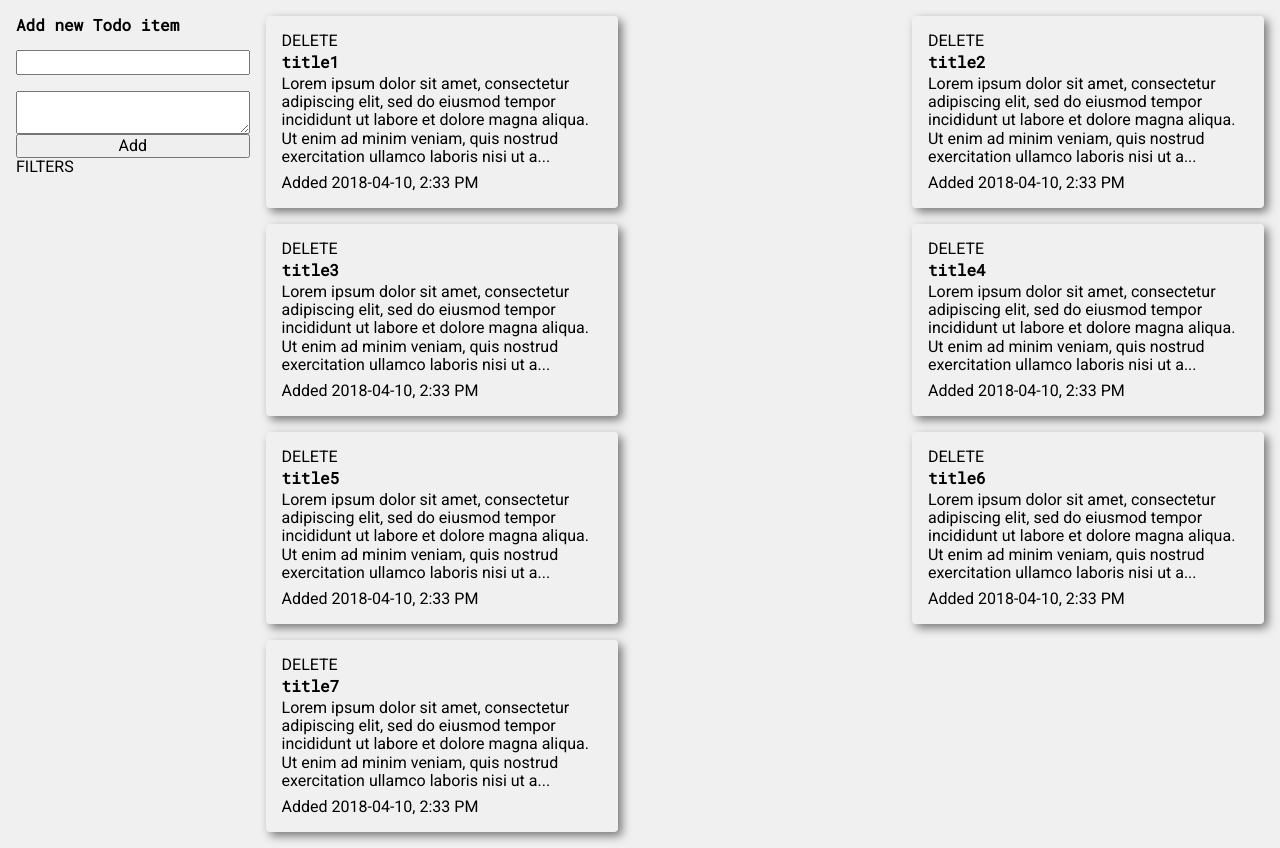
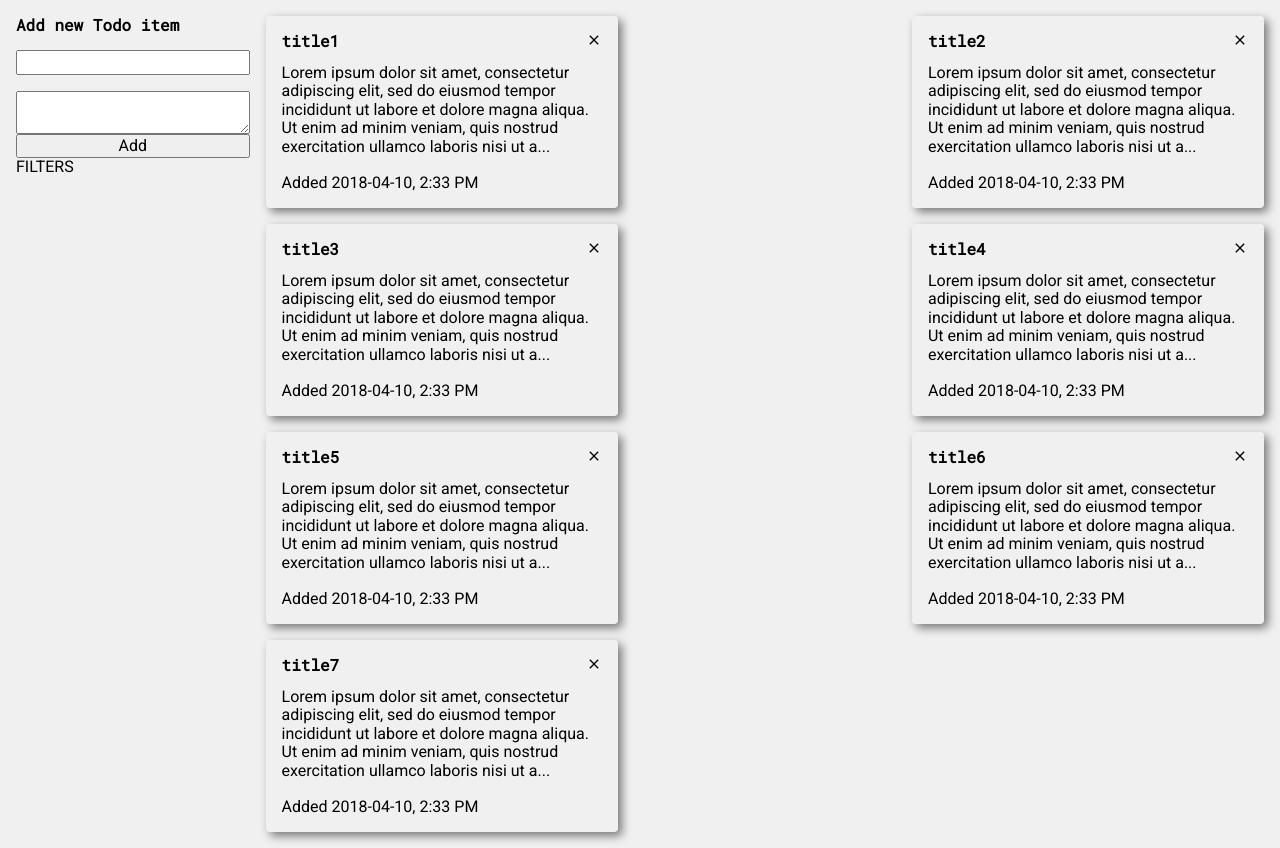
Before and after one commit to eyeslikeflame/potatodo-list, an Angular app: page / in a window 1280 px wide. Built offline with nearby package versions, Linux system fonts and the light colour scheme.

Commit message:
now is able to delete cards

```diff
--- a/src/app/todo-item/todo-item.component.html
+++ b/src/app/todo-item/todo-item.component.html
@@ -1,6 +1,11 @@
 <div class="card" (click)="edit($event)">
-  <div class="remove" (click)="remove($event)">DELETE</div>
-  <div class="title">{{item.title}}</div>
+  <span class="remove" (click)="remove($event)">
+    <svg xmlns="http://www.w3.org/2000/svg" width="24" height="24" viewBox="0 0 24 24">
+      <path d="M19 6.41L17.59 5 12 10.59 6.41 5 5 6.41 10.59 12 5 17.59 6.41 19 12 13.41 17.59 19 19 17.59 13.41 12z"/>
+      <path d="M0 0h24v24H0z" fill="none"/>
+    </svg>
+  </span>
+  <div class="title" *ngIf="item.title">{{item.title}}</div>
   <div class="description">{{item.description}}</div>
   <div class="date">
     <span>Added </span>
--- a/src/app/todo-item/todo-item.component.scss
+++ b/src/app/todo-item/todo-item.component.scss
@@ -1,4 +1,12 @@
 @import '../../styles/vars';
+
+:host {
+  margin-bottom: 1rem;
+  position: relative;
+  @include mobile {
+    flex-basis: 49%;
+  }
+}
 
 .card {
   max-width: 20rem;
@@ -8,27 +16,41 @@
   justify-content: space-between;
   text-overflow: ellipsis;
   padding: 1rem;
-  box-shadow: 4px 4px 10px rgba(0,0,0,0.5);
+  box-shadow: 4px 4px 10px rgba(0, 0, 0, 0.5);
   border-radius: 0.25rem;
   cursor: pointer;
   user-select: none;
+}
 
+.title {
 
-  .title {
+}
 
+.remove {
+  width: 2rem;
+  height: 2rem;
+  border-radius: 50%;
+  position: absolute;
+  right: 0.5rem;
+  top: 0.5rem;
+  padding: 0.5rem;
+  box-sizing: border-box;
+  transition: background 150ms ease;
 
+  &:hover {
+    background: rgba(0, 0, 0, 0.1);
   }
-  .description {
-    height: 6rem;
-    overflow: hidden;
-    text-overflow: ellipsis;
+  &:active {
+    background: rgba(0, 0, 0, 0.3);
+  }
+  svg {
+    width: 100%;
+    height: 100%;
   }
 }
 
-:host {
-  margin-bottom: 1rem;
-
-  @include mobile {
-    flex-basis: 49%;
-  }
+.description {
+  height: 6rem;
+  overflow: hidden;
+  text-overflow: ellipsis;
 }
--- a/src/app/todo-item/todo-item.component.ts
+++ b/src/app/todo-item/todo-item.component.ts
@@ -1,6 +1,7 @@
 import { Component, OnInit, Input, Output } from '@angular/core';
 
 import { TodoItem } from './todo-item';
+import { AppService } from '../app.service';
 
 @Component( {
   selector:    'app-todo-item',
@@ -11,17 +12,18 @@ export class TodoItemComponent implements OnInit {
   @Input() item;
   @Input() index;
 
-  constructor() {
+  constructor( public appService: AppService ) {
   }
 
   remove( event ) {
     event.stopPropagation();
-    console.log( 'remove' )
+    this.appService.todoArr.splice( this.index, 1 );
   }
 
   edit( event ) {
     event.stopPropagation();
-    console.log( 'edit' )
+    this.appService.todoArr[this.index].description = 'kekCheburek';
+    this.appService.todoArr[this.index].title = 'mdaa';
   }
 
   ngOnInit() {
--- a/src/app/todo-item/todo-item.ts
+++ b/src/app/todo-item/todo-item.ts
@@ -4,8 +4,8 @@ export class TodoItem {
 
   constructor( public title: string,
                public description: string ) {
-    this.title = this.trimStr( title, 24 ) || 'Untitled';
-    this.description = this.trimStr( description, 200 ) || '';
+    this.title = this.trimStr( title, 24 );
+    this.description = this.trimStr( description, 200 );
     this.created_at = Date.now();
   }
 
@@ -18,6 +18,9 @@ export class TodoItem {
   }
 
   private trimStr( str, length ) {
+    if ( !str ) {
+      return '';
+    }
     let ellipsis = '';
     str = str.trim();
     if ( str.length > 200 ) {
```
